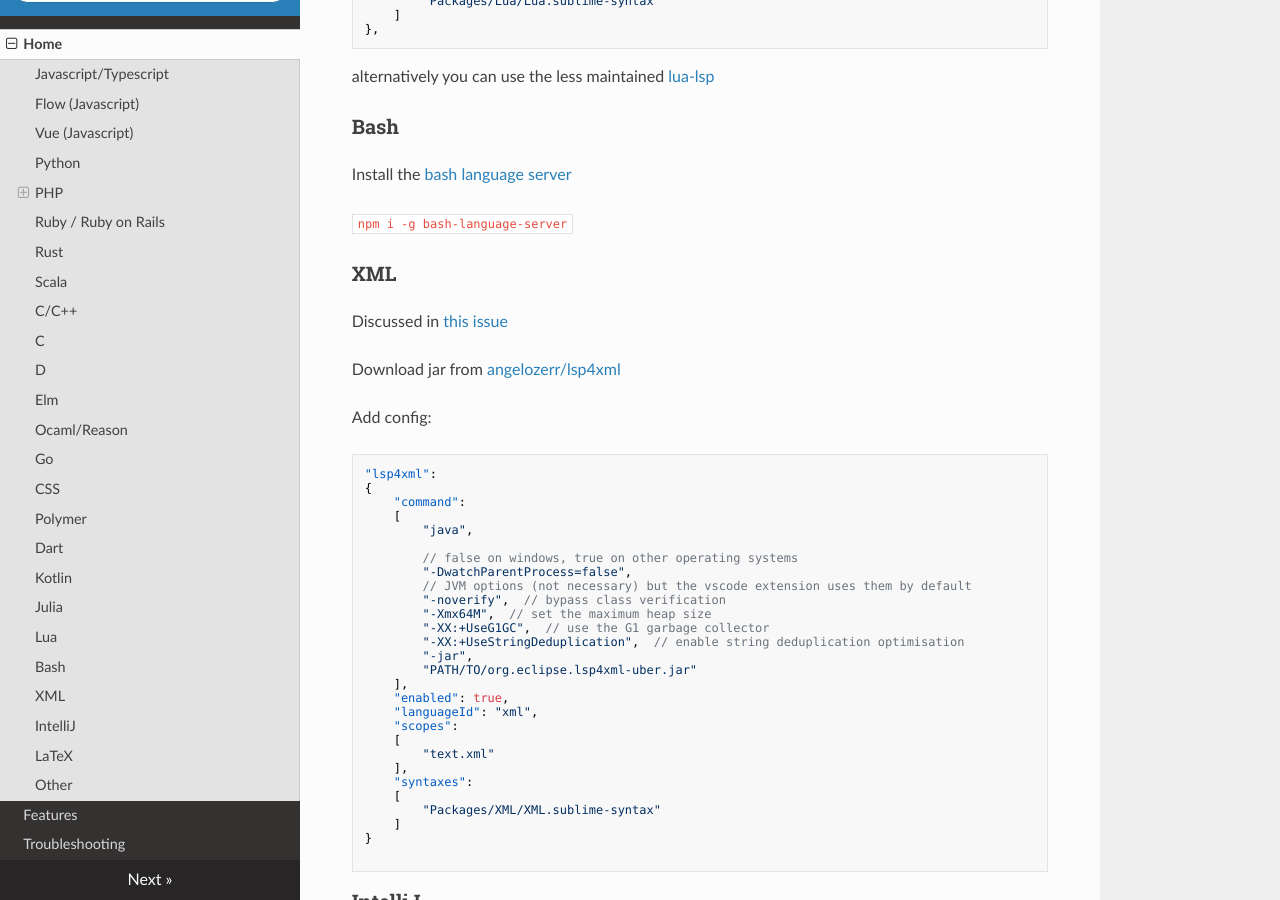
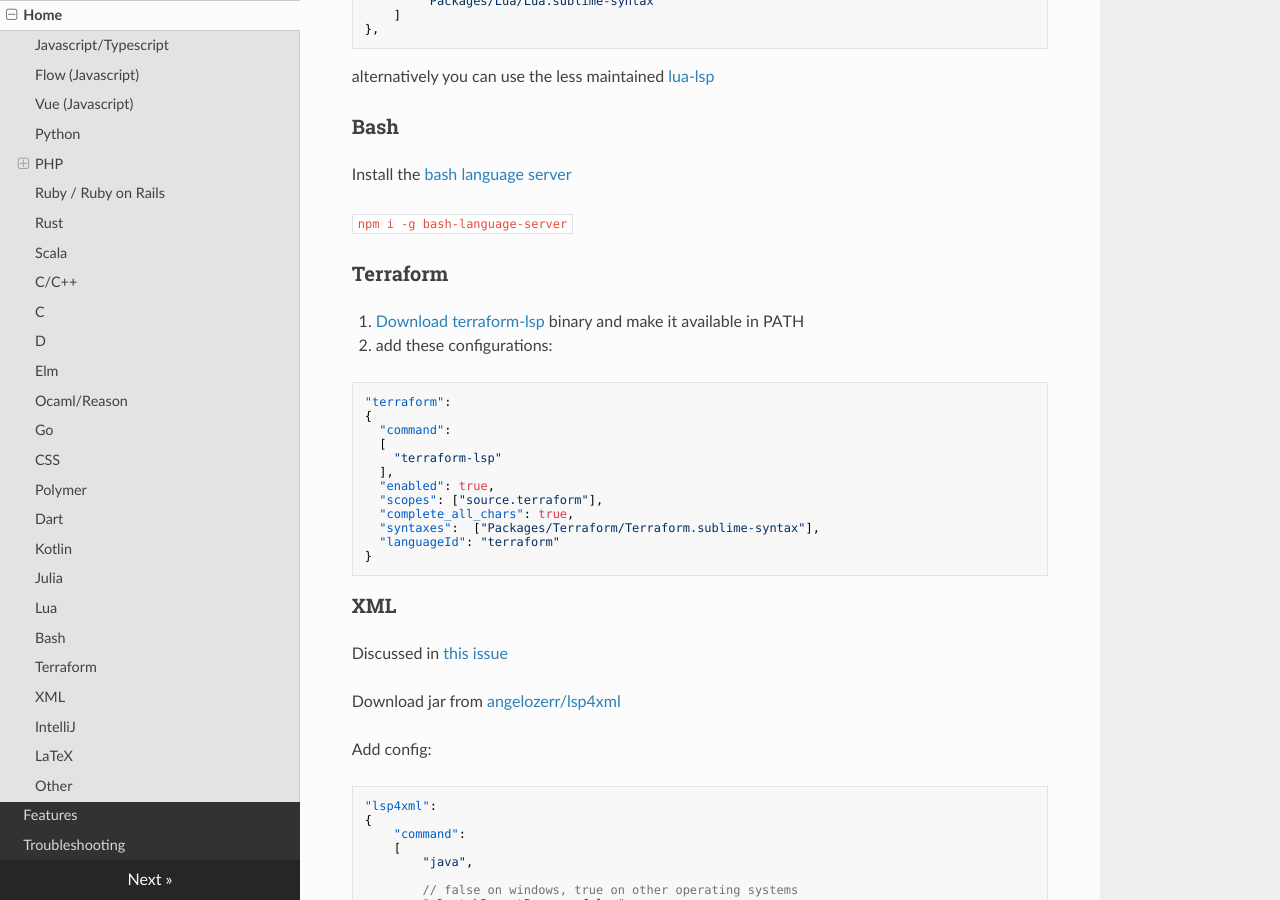
Before and after one commit to sublimelsp/LSP, an MkDocs documentation site: the page built from docs/index.md, in a window 1280 px wide and 900 px high, scrolled down 6263 px. Built offline with MkDocs 1.6.1, drawn with Linux system fonts in a browser that asks for light colours; nearby versions of some CDN libraries.

Commit message:
Added Terraform-lsp info

````diff
--- a/docs/index.md
+++ b/docs/index.md
@@ -319,6 +319,25 @@ Install the [bash language server](https://github.com/mads-hartmann/bash-languag
 
 `npm i -g bash-language-server`
 
+### Terraform<a name="terraform">
+
+1. Download [terraform-lsp](https://github.com/juliosueiras/terraform-lsp/releases) binary and make it available in PATH
+2. add these configurations:
+```json
+"terraform":
+{
+  "command":
+  [
+    "terraform-lsp"
+  ],
+  "enabled": true,
+  "scopes": ["source.terraform"],
+  "complete_all_chars": true,
+  "syntaxes":  ["Packages/Terraform/Terraform.sublime-syntax"],
+  "languageId": "terraform"
+}
+```
+
 ### XML
 
 Discussed in [this issue](https://github.com/tomv564/LSP/issues/578)
````
Also changed, not shown: README.md (+1 -0 lines).
